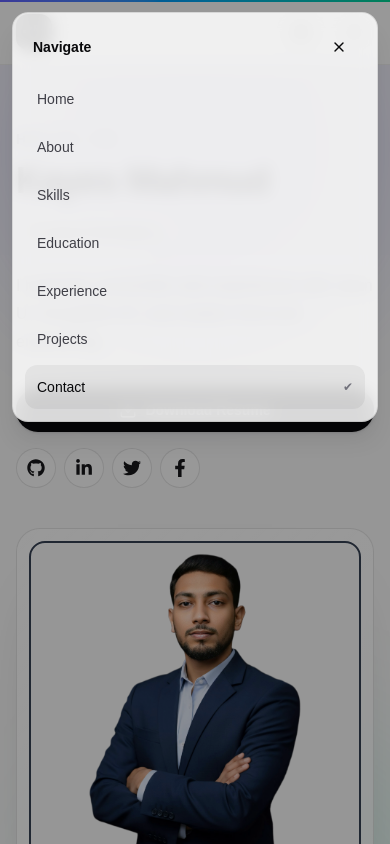
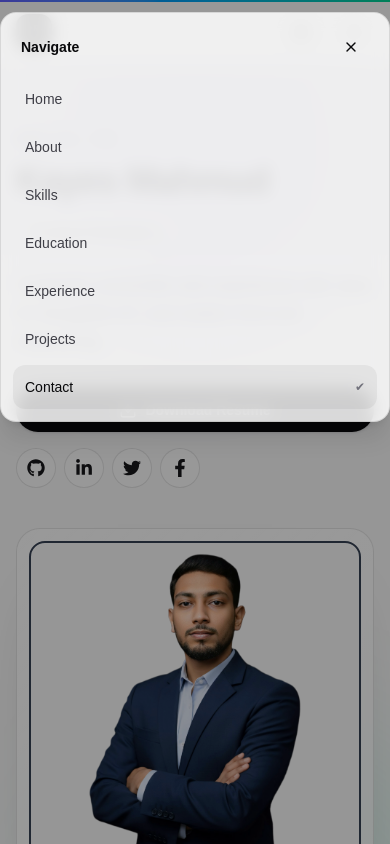
Before and after one commit to kayesmahmud30/Portfolio, a Next.js app: page / in a window 390 px wide. Both pictures are taken after a click on the button 354 px from the left and 32 px from the top of the page. Shown: the top 844 px of the page. Built offline with nearby package versions, Linux system fonts and the light colour scheme.

Commit message:
Added some new code for fixing position of Nav Links in the menu in the responsive

```diff
--- a/src/components/Navbar.jsx
+++ b/src/components/Navbar.jsx
@@ -118,7 +118,7 @@ export default function Navbar() {
               animate={{ y: 0, opacity: 1, filter: "blur(0px)" }}
               exit={{ y: -14, opacity: 0, filter: "blur(10px)" }}
               transition={{ duration: 0.25 }}
-              className="absolute left-3 right-3 top-3 rounded-2xl border border-black/10 bg-white/85 p-3 shadow-xl backdrop-blur dark:border-white/10 dark:bg-zinc-950/70"
+              className="sticky left-3 right-3 top-3 rounded-2xl border border-black/10 bg-white/85 p-3 shadow-xl backdrop-blur dark:border-white/10 dark:bg-zinc-950/70"
             >
               <div className="flex items-center justify-between px-2 py-1">
                 <div className="text-sm font-semibold text-zinc-950 dark:text-zinc-50">Navigate</div>
```
